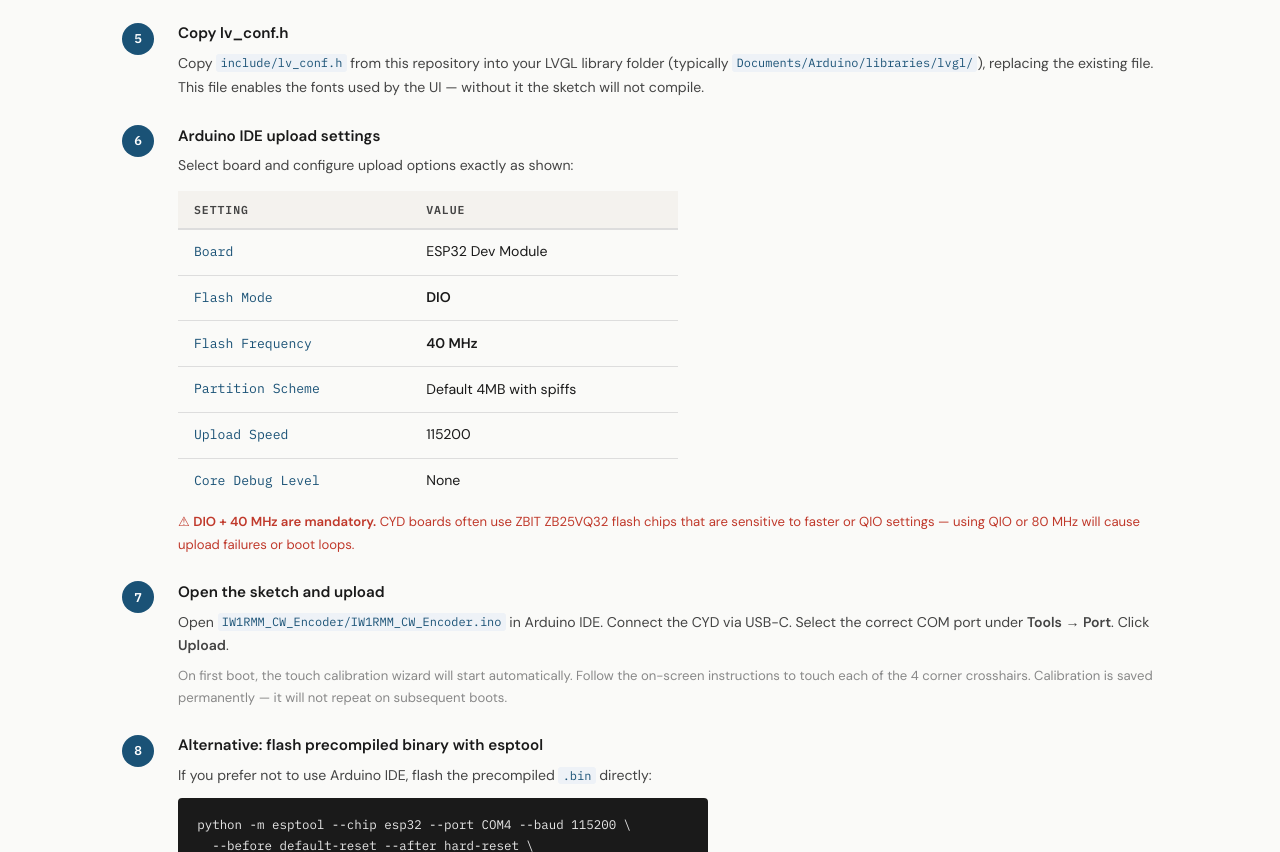
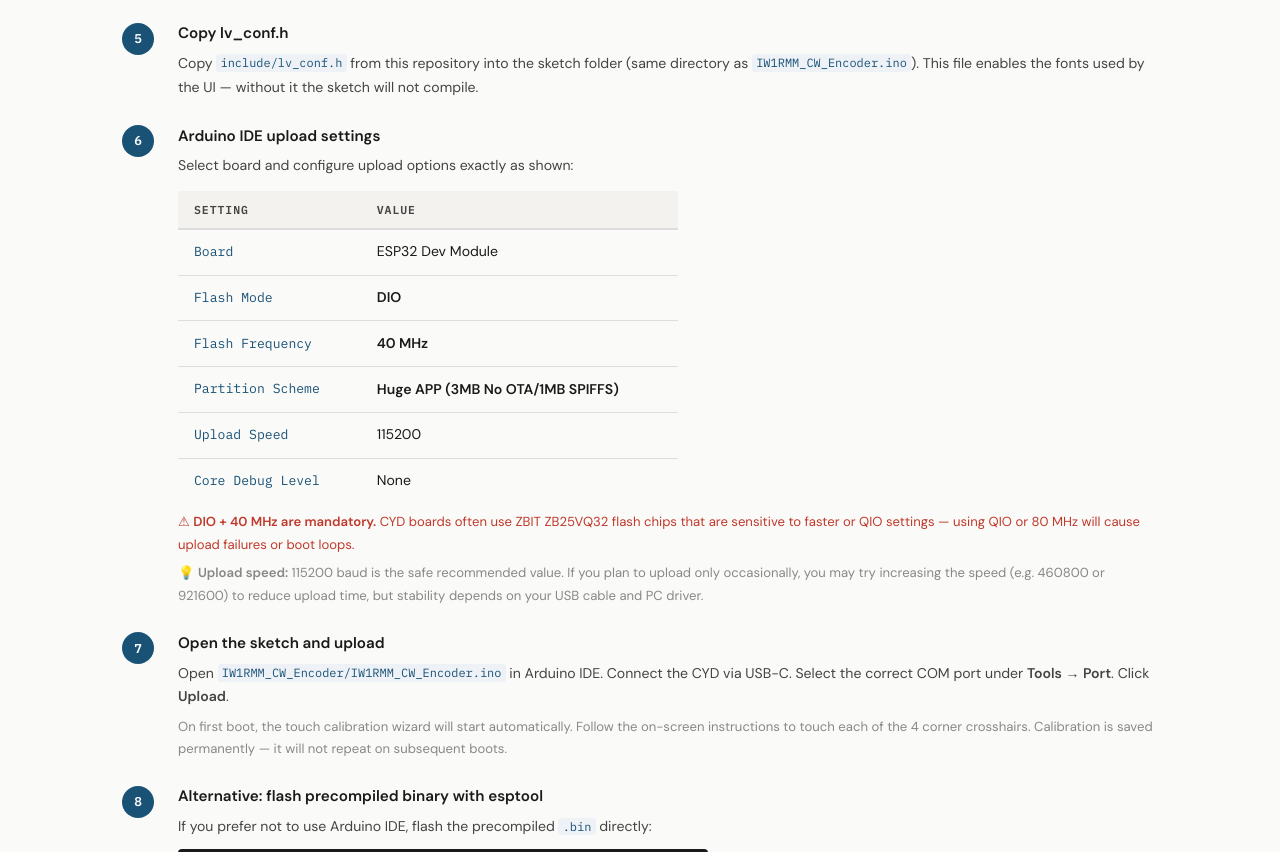
Before and after one commit to mfalco1959/IW1RMM_CW_Encoder, a plain HTML site: page index.html in a window 1280 px wide. Shown: the part 5297-6149 px from the top of the page. Drawn offline with nearby package versions, Linux system fonts and the light colour scheme.

Commit message:
Fix lv_conf.h location: sketch folder, not LVGL library folder

```diff
--- a/index.html
+++ b/index.html
@@ -323,8 +323,8 @@ footer a{color:var(--accent2);text-decoration:none}
 
     <div class="install-step"><div class="step-num">5</div><div>
       <h3>Copy lv_conf.h</h3>
-      <p>Copy <code>include/lv_conf.h</code> from this repository into your LVGL library folder
-      (typically <code>Documents/Arduino/libraries/lvgl/</code>), replacing the existing file.
+      <p>Copy <code>include/lv_conf.h</code> from this repository into the sketch folder
+      (same directory as <code>IW1RMM_CW_Encoder.ino</code>).
       This file enables the fonts used by the UI &mdash; without it the sketch will not compile.</p>
     </div></div>
 
@@ -336,12 +336,13 @@ footer a{color:var(--accent2);text-decoration:none}
         <tr><td>Board</td><td>ESP32 Dev Module</td></tr>
         <tr><td>Flash Mode</td><td><strong>DIO</strong></td></tr>
         <tr><td>Flash Frequency</td><td><strong>40 MHz</strong></td></tr>
-        <tr><td>Partition Scheme</td><td>Default 4MB with spiffs</td></tr>
+        <tr><td>Partition Scheme</td><td><strong>Huge APP (3MB No OTA/1MB SPIFFS)</strong></td></tr>
         <tr><td>Upload Speed</td><td>115200</td></tr>
         <tr><td>Core Debug Level</td><td>None</td></tr>
       </table>
       <p style="margin-top:.5rem; font-size:.82rem; color:var(--accent);">&#9888; <strong>DIO + 40 MHz are mandatory.</strong> CYD boards often use ZBIT ZB25VQ32 flash chips that are
       sensitive to faster or QIO settings &mdash; using QIO or 80 MHz will cause upload failures or boot loops.</p>
+      <p style="margin-top:.4rem; font-size:.82rem; color:var(--ink-faint);">&#128161; <strong>Upload speed:</strong> 115200 baud is the safe recommended value. If you plan to upload only occasionally, you may try increasing the speed (e.g. 460800 or 921600) to reduce upload time, but stability depends on your USB cable and PC driver.</p>
     </div></div>
 
     <div class="install-step"><div class="step-num">7</div><div>
```
Also changed, not shown: 2 other files.
